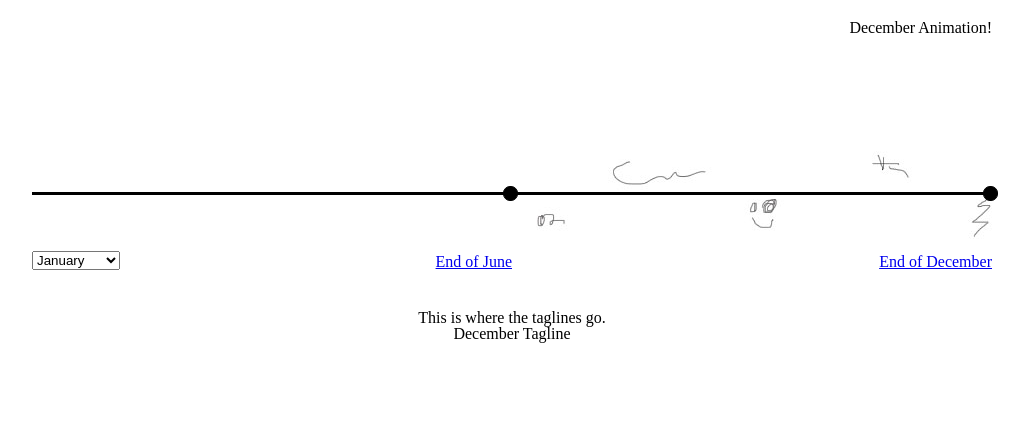
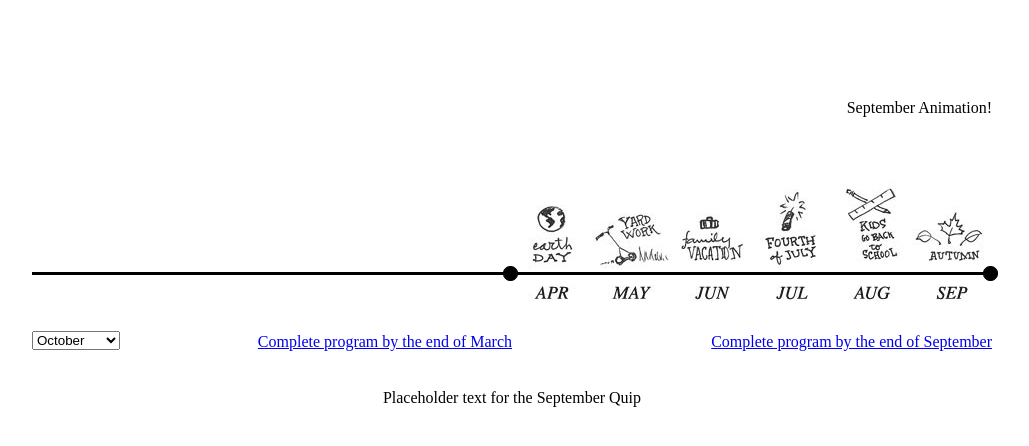
Before and after one commit to SecretPenguin/Marconi, a PHP site: page /tests/flexible in a window 1280 px wide. Shown: the top 446 px of the page, without its empty margins (128-1157 px from the left). Run offline with PHP 8.4, Linux system fonts and the light colour scheme.

Commit message:
Rebuilt base functions for Flexible scene

```diff
--- /dev/null
+++ b/css/flexible.css
@@ -0,0 +1,93 @@
+/* Set Basic Slider Styles */
+
+#timeline {
+	width:960px;
+	margin:100px auto 40px;
+	position:relative;
+	}
+
+#fast, #normal {
+	float:left;
+	width:480px;
+	position:relative;
+	height:250px;
+	}
+
+.bar {
+	background:#000;
+	height:3px;
+	width:100%;
+	position:absolute;
+	bottom:75px;
+	}
+
+#breaks {
+	width:480px;
+	height:150px;
+	background:url(/images/flexible/breaks-alt.jpg) repeat-x left center;
+	position:absolute;
+	bottom:27px;
+	}
+
+/* End Toggle */
+
+.toggleEnd {
+	width:13px;
+	height:13px;
+	border-radius:7px;
+	border:1px solid #000;
+	display:block;
+	position:absolute;
+	right:-6px;
+	bottom:69px;
+	background:#000;
+	z-index:100;
+	}
+
+.toggleEnd:hover {
+	background:#ff0000;
+	}
+
+/* Dates */
+
+#startMonth {
+	position:absolute;
+	bottom:0;
+	left:0;
+	}
+
+#fastMonth {
+	position:absolute;
+	bottom:0;
+	right:0;
+	}
+
+#normalMonth {
+	position:absolute;
+	bottom:0;
+	right:0;
+	}
+
+/* Quips */
+
+.quips {
+	width:400px;
+	margin:0 auto;
+	text-align:center;
+	}
+
+.quips > div {
+	display:none;
+	}
+
+/* Animations */
+
+#animations {
+	position:absolute;
+	top:0;
+	right:0;
+	}
+
+#animations > div {
+	display:none;
+	}
--- a/index.php
+++ b/index.php
@@ -10,6 +10,7 @@
   <meta charset="utf-8">
   <?php if (is_dev_mode()): ?>
   <link rel="stylesheet" href="/css/shared.css" />
+  <link rel="stylesheet" href="/css/flexible.css" />
   <link rel="stylesheet" href="/css/mobile.css" />
   <link rel="stylesheet" href="/css/integrated.css" />
   <link rel="stylesheet" href="/css/relevant.css" />
@@ -23,6 +24,7 @@
 <body>
 
   <div class="space"></div>
+  <?php include("tests/mobile/flexible.php"); ?>
   <?php include("tests/mobile/mobile.php"); ?>
   <?php include("tests/integrated/integrated.php"); ?>
   <?php include("tests/relevant/relevant.php"); ?>
@@ -32,8 +34,10 @@
   <script src="/js/vendor/jquery.cycle.all.js"></script>
   <script src="/js/vendor/jquery.maximage.js"></script>
   <script src="/js/vendor/jquery.rotate.js"></script>
+  <script src="/js/vendor/jquery.backgroundpos.min.js"></script>
   <script src="/js/m.js"></script>
   <script src="/js/scene.js"></script>
+  <script src="/js/flexible.js"></script>
   <script src="/js/mobile.js"></script>
   <script src="/js/integrated.js"></script>
   <script src="/js/relevant.js"></script>
--- /dev/null
+++ b/tests/flexible/flexible.php
@@ -0,0 +1,57 @@
+<div id="timeline">
+	<div id="fast">
+		<select id="startMonth"></select>
+		<div class="bar"></div>
+		<a id="fastEnd" class="toggleEnd" href="javascript:void(0);"></a>
+		<a id="fastMonth" href="javascript:void(0);"></a>
+	</div>
+	<div id="normal" class="currentEnd">
+		<div id="breaks"></div>
+		<div class="bar"></div>
+		<a id="normalEnd" class="toggleEnd" href="javascript:void(0);"></a>
+		<a id="normalMonth" href="javascript:void(0);"></a>
+	</div>
+	<div id="animations">
+		<div id="January">January Animation!</div>
+		<div id="February">February Animation!</div>
+		<div id="March">March Animation!</div>
+		<div id="April">April Animation!</div>
+		<div id="May">May Animation!</div>
+		<div id="June">June Animation!</div>
+		<div id="July">July Animation!</div>
+		<div id="August">August Animation!</div>
+		<div id="September">September Animation!</div>
+		<div id="October">October Animation!</div>
+		<div id="November">November Animation!</div>
+		<div id="December">December Animation!</div>
+	</div>
+	<div class="clear"></div>
+</div>
+<div id="fastQuips" class="quips">
+	<div>Placeholder text for the accelerated January Quip</div>
+	<div>Placeholder text for the accelerated February Quip</div>
+	<div>Placeholder text for the accelerated March Quip</div>
+	<div>Placeholder text for the accelerated April Quip</div>
+	<div>Placeholder text for the accelerated May Quip</div>
+	<div>Placeholder text for the accelerated June Quip</div>
+	<div>Placeholder text for the accelerated July Quip</div>
+	<div>Placeholder text for the accelerated August Quip</div>
+	<div>Placeholder text for the accelerated September Quip</div>
+	<div>Placeholder text for the accelerated October Quip</div>
+	<div>Placeholder text for the accelerated November Quip</div>
+	<div>Placeholder text for the accelerated December Quip</div>
+</div>
+<div id="normalQuips" class="quips">
+	<div>Placeholder text for the January Quip</div>
+	<div>Placeholder text for the February Quip</div>
+	<div>Placeholder text for the March Quip</div>
+	<div>Placeholder text for the April Quip</div>
+	<div>Placeholder text for the May Quip</div>
+	<div>Placeholder text for the June Quip</div>
+	<div>Placeholder text for the July Quip</div>
+	<div>Placeholder text for the August Quip</div>
+	<div>Placeholder text for the September Quip</div>
+	<div>Placeholder text for the October Quip</div>
+	<div>Placeholder text for the November Quip</div>
+	<div>Placeholder text for the December Quip</div>
+</div>
--- a/tests/flexible/index.php
+++ b/tests/flexible/index.php
@@ -1,164 +1,21 @@
 <!DOCTYPE HTML>
 <html lang="en">
 <head>
-<link rel="stylesheet" href="style.css" />
-<!--[if lt IE 9]>
-	<script src="//html5shiv.googlecode.com/svn/trunk/html5.js"></script>
-<![endif]-->
+<link rel="stylesheet" href="/css/shared.css" />
+<link rel="stylesheet" href="/css/flexible.css" />
 
 <meta charset="utf-8">
 
 </head>
 <body>
 
-<div id="timeline">
-	<div id="fast">
-		<!-- Use this as drop down to select start month - Make first Month be the next calendar month -->
-		<select id="startMonth">
-			<option>January</option>
-			<option>February</option>
-			<option>March</option>
-			<option>April</option>
-			<option>May</option>
-			<option>June</option>
-			<option>July</option>
-			<option>August</option>
-			<option>September</option>
-			<option>October</option>
-			<option>November</option>
-			<option>December</option>
-		</select>
-		<!-- Make this bar wider if earlier end date is selected -->
-		<div class="bar"></div>
-		<a id="fastEnd" class="toggleEnd" href="javascript:void(0);"></a>
-		<a id="fastMonth" href="javascript:void(0);"></a>
-	</div>
-	<div id="normal" class="currentEnd">
-		<!-- Breaks will display a scrolling background over a 6 month session and update depending on the months during that session -->
-		<div id="breaks"></div>
-		<div class="bar"></div>
-		<a id="normalEnd" class="toggleEnd" href="javascript:void(0);"></a>
-		<a id="normalMonth" href="javascript:void(0);"></a>
-	</div>
-	<div id="animations">
-		<div id="January">January Animation!</div>
-		<div id="February">February Animation!</div>
-		<div id="March">March Animation!</div>
-		<div id="April">April Animation!</div>
-		<div id="May">May Animation!</div>
-		<div id="June">June Animation!</div>
-		<div id="July">July Animation!</div>
-		<div id="August">August Animation!</div>
-		<div id="September">September Animation!</div>
-		<div id="October">October Animation!</div>
-		<div id="November">November Animation!</div>
-		<div id="December">December Animation!</div>
-	</div>
-	<div class="clear"></div>
-</div>
-<div id="taglines">
-	<div>This is where the taglines go.<br/>January Tagline</div>
-	<div>This is where the taglines go.<br/>February Tagline</div>
-	<div>This is where the taglines go.<br/>March Tagline</div>
-	<div>This is where the taglines go.<br/>April Tagline</div>
-	<div>This is where the taglines go.<br/>May Tagline</div>
-	<div>This is where the taglines go.<br/>June Tagline</div>
-	<div>This is where the taglines go.<br/>July Tagline</div>
-	<div>This is where the taglines go.<br/>August Tagline</div>
-	<div>This is where the taglines go.<br/>September Tagline</div>
-	<div>This is where the taglines go.<br/>October Tagline</div>
-	<div>This is where the taglines go.<br/>November Tagline</div>
-	<div>This is where the taglines go.<br/>December Tagline</div>
-</div>
+<?php include("flexible.php"); ?>
 
-<script src="http://code.jquery.com/jquery-latest.js"></script>
-<script src="jquery.backgroundpos.min.js"></script>
-<script>
-
-var months = ["January","February","March","April","May","June","July","August","September","October","November","December"];
-
-// Set Global Month Variables
-var	curMonth = 0;
-var endMonth = 5;
-var endMonth2 = 11;
-
-var $fastEndText = $('#fastMonth');
-var $normalEndText = $('#normalMonth');
-
-// Trigger animation
-function loadMonthAssets() {
-	$('#animations div').hide();
-	$('#taglines div').hide();
-	if ($('#normal').hasClass('currentEnd')) {
-		$('#animations div').stop().delay('500').eq(endMonth2).fadeIn();
-		$('#taglines div').stop().delay('500').eq(endMonth2).fadeIn();
-	} else {
-		$('#animations div').stop().delay('500').eq(endMonth).fadeIn();
-		$('#taglines div').stop().delay('500').eq(endMonth).fadeIn();
-	}
-}
-
-/*
-function callTagline() {
-	$('#taglines div').fadeOut('500');
-	if ($('#normal').hasClass('currentEnd')) {
-		$('taglines div').stop().delay('500').eq(endMonth2).fadeIn();
-	} else {
-		$('taglines div').stop().delay('500').eq(endMonth).fadeIn();
-	}
-}
-*/
-
-// Stuff to do on initial load
-loadMonthAssets();
-$fastEndText.html('End of ' + months[endMonth]);
-$normalEndText.html('End of ' + months[endMonth2]);
-
-// Update months on change
-$('#startMonth').change(function(){
-	curMonth = $('#startMonth option:selected').index();
-
-	// fast month
-	if (curMonth > 6) {
-		endMonth = (curMonth - 7);
-	} else {
-		endMonth = (curMonth + 5);
-	}
-	// normal month
-	if (curMonth == 0) {
-		endMonth2 = (curMonth + 11);
-	} else {
-		endMonth2 = (curMonth - 1);
-	}
-
-	$fastEndText.html('End of ' + months[endMonth]);
-	$normalEndText.html('End of ' + months[endMonth2]);
-
-	// animate break background
-	var updateBreak = -curMonth*80;
-	$('#breaks').animate({backgroundPosition: updateBreak + 'px center'}, 500);
-
-	// Update sprite
-	loadMonthAssets();
-});
-
-// Display normal timeline
-$('#normalEnd, #normalMonth').click(function(){
-	$('#normal').animate({opacity: 1}, 500).addClass('currentEnd');
-	$('#fast .bar').animate({height: '3px', bottom: '75px'}, 300);
-	$('#animations').css('right', '0');
-	loadMonthAssets();
-});
-
-// Display fast timeline
-$('#fastEnd, #fastMonth').click(function(){
-	$('#normal').animate({opacity: 0.35}, 500).removeClass();
-	$('#fast .bar').animate({height: '7px', bottom: '73px'}, 300);
-	$('#animations').css('right', '480px');
-	loadMonthAssets();
-});
-
-</script>
+<script src="/js/vendor/jquery.js"></script>
+<script src="/js/vendor/jquery.backgroundpos.min.js"></script>
+<script src="/js/m.js"></script>
+<script src="/js/scene.js"></script>
+<script src="/js/flexible.js"></script>
 
 </body>
 </html>
```
Also changed, not shown: js/flexible.js (added, +176 -0 lines), images/flexible/breaks-alt.jpg (added), js/vendor/jquery.backgroundpos.min.js (renamed from tests/flexible/jquery.backgroundpos.min.js), tests/flexible/images/breaks.jpg (deleted).
